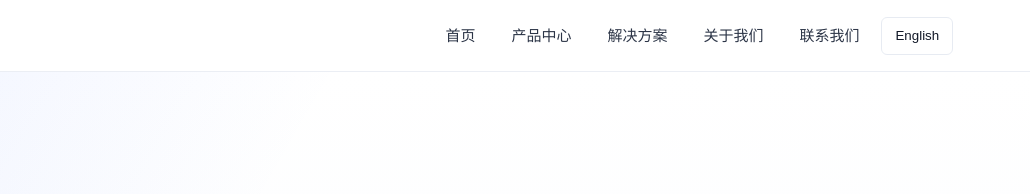
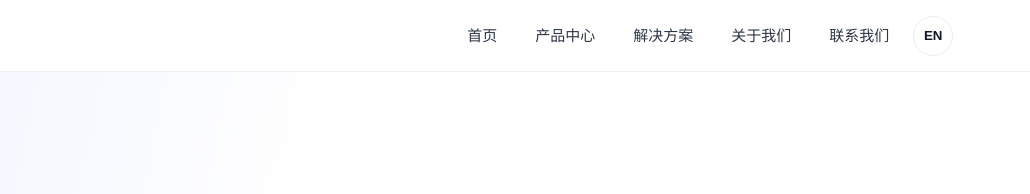
Before and after one commit to 2787310050-rgb/Vector-Leap, a website: page public/index.html in a window 1280 px wide. Shown: the top 194 px of the page, 250-1280 px from the left. Drawn offline with Linux system fonts and the light colour scheme.

Commit message:
Refine language toggle styling

```diff
--- a/public/app.js
+++ b/public/app.js
@@ -350,7 +350,7 @@ function headerTemplate() {
       <a href="/solutions" data-i18n="nav.solutions">解决方案</a>
       <a href="/about" data-i18n="nav.about">关于我们</a>
       <a href="/contact" class="nav-cta" data-i18n="nav.contact">联系我们</a>
-      <button class="lang-toggle" type="button" data-lang-toggle>English</button>
+      <button class="lang-toggle" type="button" data-lang-toggle aria-label="Switch to English">EN</button>
     </nav>
   `;
 }
@@ -376,7 +376,8 @@ function applyLanguage(language) {
     }
   });
   document.querySelectorAll("[data-lang-toggle]").forEach((button) => {
-    button.textContent = language === "en" ? "中文" : "English";
+    button.textContent = language === "en" ? "中" : "EN";
+    button.setAttribute("aria-label", language === "en" ? "切换到中文" : "Switch to English");
   });
 }
 
--- a/public/index.html
+++ b/public/index.html
@@ -69,7 +69,7 @@
         <a href="/solutions" data-i18n="nav.solutions">解决方案</a>
         <a href="/about" data-i18n="nav.about">关于我们</a>
         <a href="/contact" class="nav-cta" data-i18n="nav.contact">联系我们</a>
-        <button class="lang-toggle" type="button" data-lang-toggle>English</button>
+        <button class="lang-toggle" type="button" data-lang-toggle aria-label="Switch to English">EN</button>
       </nav>
     </header>
 
--- a/public/styles.css
+++ b/public/styles.css
@@ -68,7 +68,7 @@ a {
 .site-nav {
   display: flex;
   align-items: center;
-  gap: 8px;
+  gap: 10px;
   font-size: 15px;
 }
 
@@ -100,13 +100,24 @@ a {
 
 .lang-toggle,
 .nav-toggle {
+  display: inline-grid;
+  place-items: center;
   border: 1px solid var(--line);
   background: #fff;
   color: var(--ink);
-  border-radius: 6px;
-  min-height: 38px;
-  padding: 0 13px;
+  border-radius: 999px;
+  min-width: 40px;
+  min-height: 40px;
+  padding: 0;
+  font-weight: 800;
+  line-height: 1;
   cursor: pointer;
+  transition: background 160ms ease, border-color 160ms ease, color 160ms ease;
+}
+
+.lang-toggle:hover {
+  border-color: #cfd6e3;
+  background: var(--soft);
 }
 
 .nav-toggle {
@@ -859,6 +870,10 @@ textarea {
     justify-content: flex-start;
   }
 
+  .lang-toggle {
+    align-self: flex-start;
+  }
+
   .hero,
   .split,
   .contact-layout,
```
